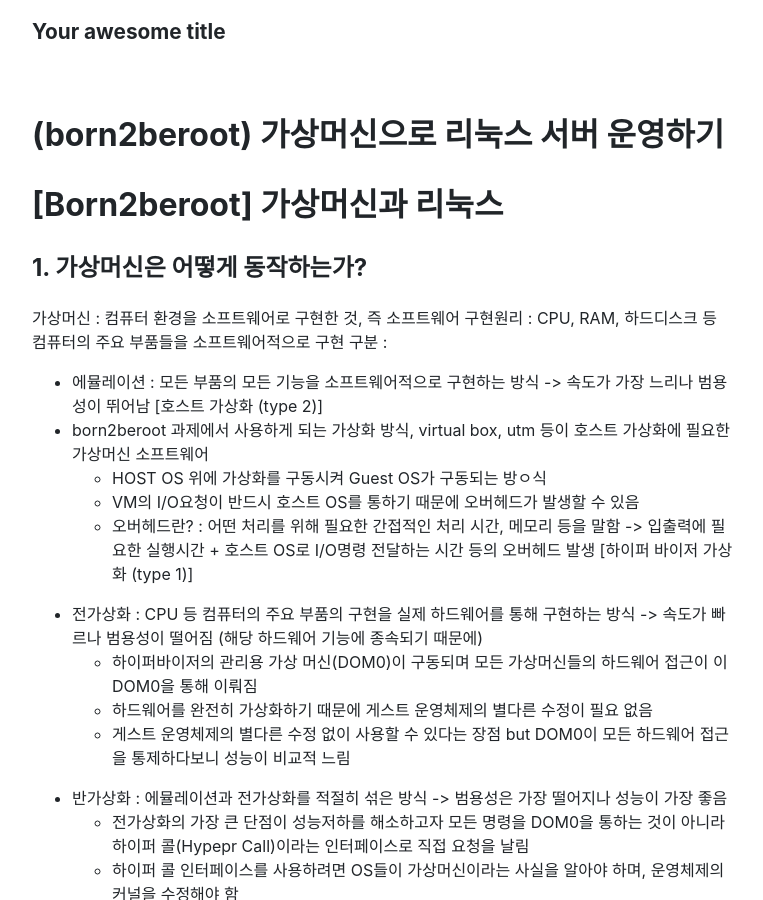
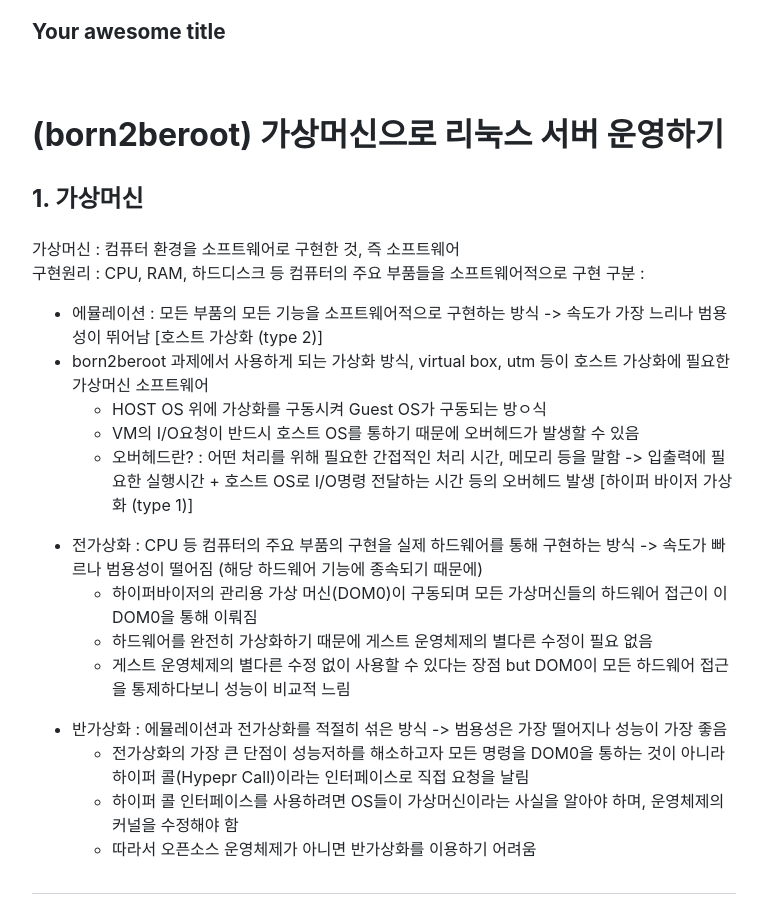
Before and after one commit to jeekpark/jeekpark.github.io, a Jekyll site: the page built from _posts/2022-12-14-(Born2beroot) 가상머신으로 리눅스 서버 운영하기.md, in a window 1280 px wide and 900 px high. Shown: the whole window, without its empty margins (256-1019 px from the left). Built offline with Jekyll 4.4.1, drawn with Linux system fonts in a browser that asks for light colours; nearby versions of some CDN libraries.

Commit message:
Update 2022-12-14-(Born2beroot) 가상머신으로 리눅스 서버 운영하기.md

```diff
--- a/_posts/2022-12-14-(Born2beroot) 가상머신으로 리눅스 서버 운영하기.md
+++ b/_posts/2022-12-14-(Born2beroot) 가상머신으로 리눅스 서버 운영하기.md
@@ -3,9 +3,7 @@ layout: archive
 type: years
 ---
 
-# [Born2beroot] 가상머신과 리눅스
-
-## 1. 가상머신은 어떻게 동작하는가?
+## 1. 가상머신
 
 가상머신 : 컴퓨터 환경을 소프트웨어로 구현한 것, 즉 소프트웨어
 구현원리 : CPU, RAM, 하드디스크 등 컴퓨터의 주요 부품들을 소프트웨어적으로 구현
```
